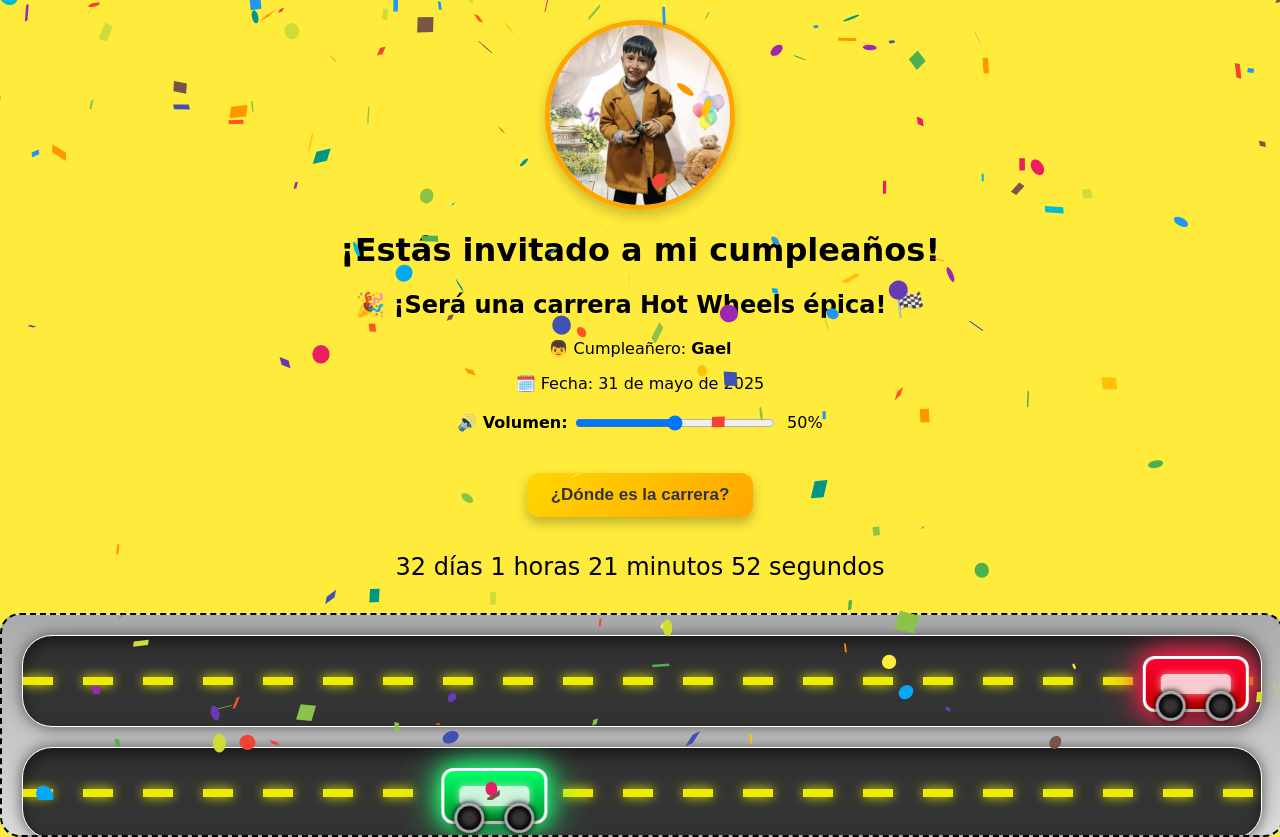
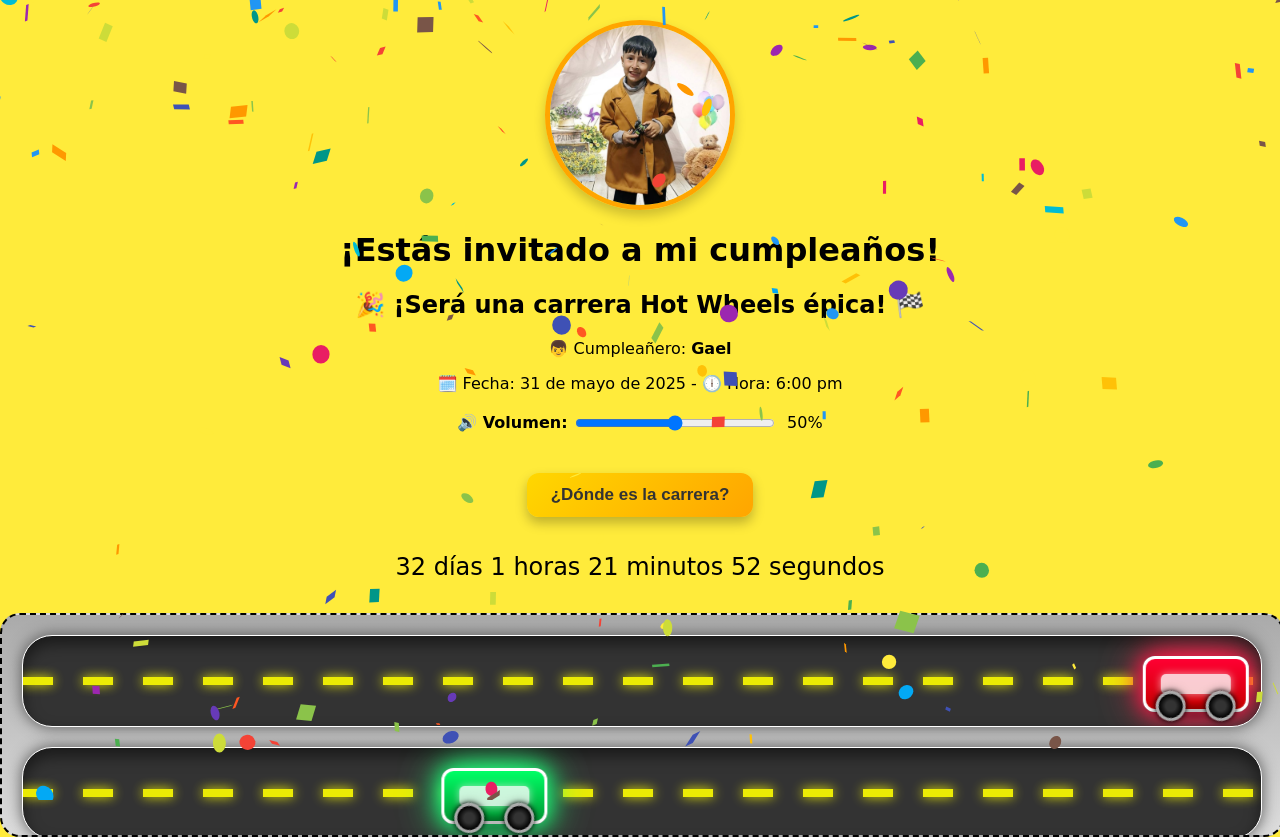
Before and after one commit to DavordCm/Proyecto-Gael, a React (Create React App) app: page / in a window 1280 px wide. Built offline with nearby package versions, Linux system fonts and the light colour scheme.

Commit message:
terminado

```diff
--- a/src/components/Invitation.js
+++ b/src/components/Invitation.js
@@ -33,7 +33,7 @@
       <h1>¡Estás invitado a mi cumpleaños!</h1>
       <h2>🎉 ¡Será una carrera Hot Wheels épica! 🏁</h2>
       <p>👦 Cumpleañero: <strong>Gael</strong></p>
-      <p>🗓️ Fecha: 31 de mayo de 2025</p>
+      <p>🗓️ Fecha: 31 de mayo de 2025 - 🕕 Hora: 6:00 pm</p>
 
       {/* 🔊 Control de volumen */}
       <div style={{ margin: '20px 0' }}>
```
